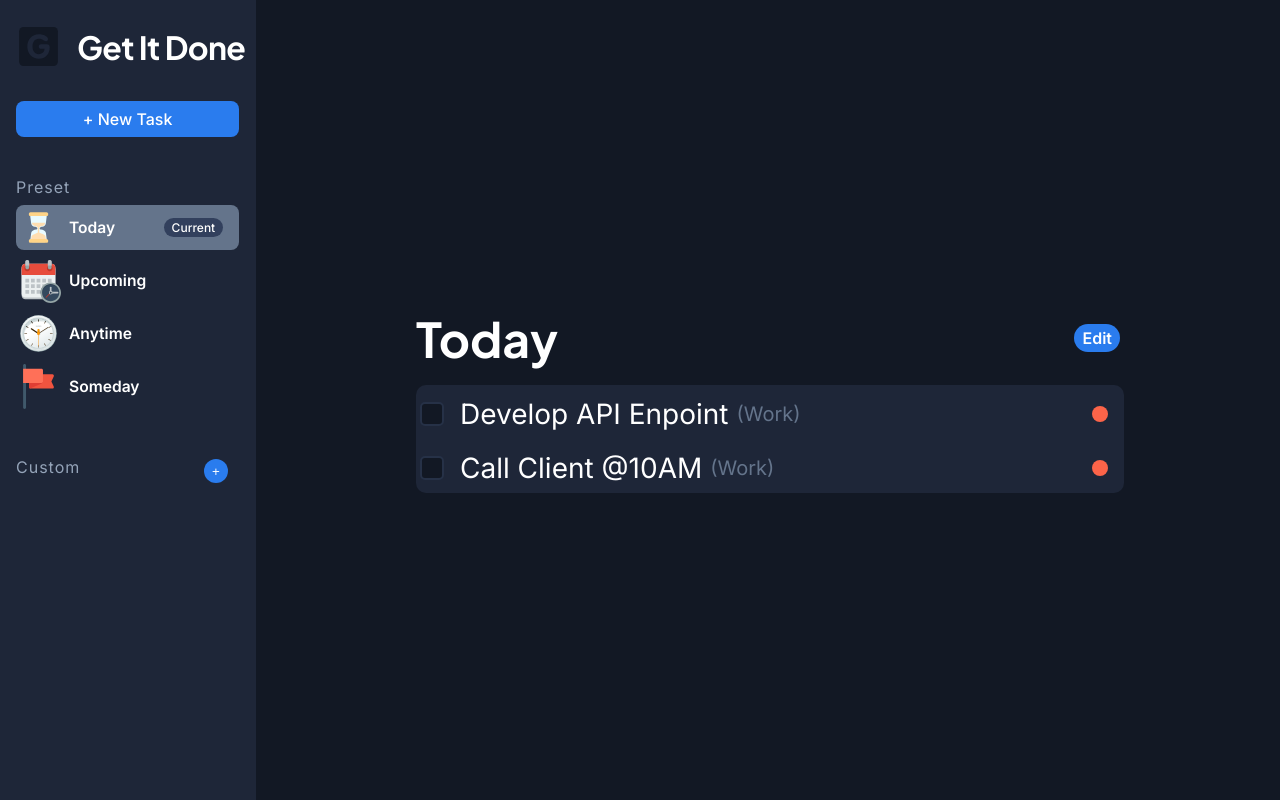
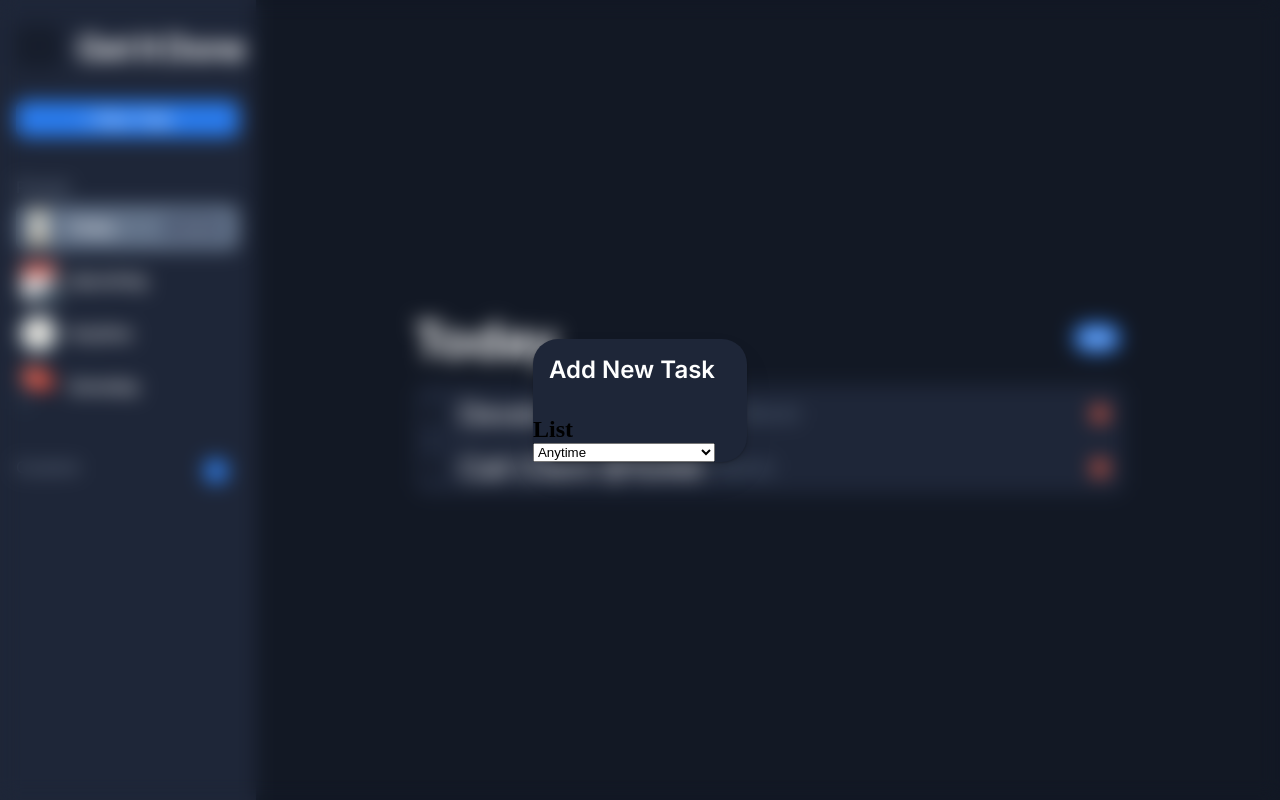
Before and after one commit to JayceDevelops/Get-It-Done, a website built with webpack: page src/template.html in a window 1280 px wide. Both pictures are taken after a click on the button "+ New Task". Built offline with nearby package versions, Linux system fonts and the light colour scheme.

Commit message:
Started working on new task modal.

```diff
--- a/src/modules/add-new-task.js
+++ /dev/null
@@ -1,3 +0,0 @@
-export const AddNewTask = () => {
-    alert("hi");
-};
--- a/src/modules/init-sidebar.js
+++ b/src/modules/init-sidebar.js
@@ -6,7 +6,7 @@ import Someday from '../assets/Someday.svg';
 import { loadCustomCategories } from './load-custom-category';
 import { ChangeCategory } from "../modules/change-category";
 import { AddCustomCategory } from "../modules/add-custom-category";
-import { AddNewTask } from "../modules/add-new-task";
+import { RenderModal } from '../modules/rendermodal';
 
 
 export const InitSidebar = () => {
@@ -20,7 +20,7 @@ export const InitSidebar = () => {
     newTask.textContent = '+ New Task';
 
     newTask.addEventListener("click", () => {
-        AddNewTask();
+        RenderModal("task");
     });
 
     nav.appendChild(newTask);
--- a/src/modules/rendermodal.js
+++ b/src/modules/rendermodal.js
@@ -15,14 +15,38 @@ export const RenderModal = (type) => {
     const modal = document.createElement('div');
     modal.classList.add('modal');
 
+    const modalHeading = document.createElement('h1');
+    const container = document.querySelector('.container');
+
+    const body = document.querySelector('body');
+
     if (type === "task"){
+        modalHeading.textContent = 'Add New Task';
+        modal.appendChild(modalHeading);
 
+        const listheading = document.createElement('h2');
+        listheading.textContent = "List";
+        modal.appendChild(listheading);
+
+        const categories = getListOfCategories();
+        const dropdown = document.createElement('select');
+        modal.appendChild(dropdown);
+
+        categories.forEach((category) => {
+            const option = document.createElement('option');
+            option.textContent = category;
+            option.value = category;
+            dropdown.appendChild(option);
+        });
+
+        modal.appendChild(dropdown);
+
+        modalBackground.appendChild(modal);
+        body.insertBefore(modalBackground, container);
     }
     else {
-        const container = document.querySelector('.container');
 
         // Heading
-        const modalHeading = document.createElement('h1');
         modalHeading.textContent = 'Create New Category';
         modal.appendChild(modalHeading);
 
@@ -111,13 +135,11 @@ export const RenderModal = (type) => {
         createAddEvent(modalBackground, modal, addButton);
 
         modalBackground.appendChild(modal);
-
-        const body = document.querySelector('body');
-
         body.insertBefore(modalBackground, container);
 
         updateImageSelectedBorder();
     };
+
 };
 
 const unFocusBackground = (container) => {
@@ -188,3 +210,19 @@ const updateImageSelectedBorder = () => {
     newIcon.style.borderColor = 'var(--accent-primary)';
     newIcon.classList.add('selected');
 };
+
+const getListOfCategories = () => {
+    let lists = ['Anytime', 'Someday'];
+
+    let CustomCategories = localStorage.getItem('Custom');
+
+    if (CustomCategories !== null){
+        CustomCategories = JSON.parse(CustomCategories);
+
+        CustomCategories.forEach(category => {
+            lists.push(category.name);
+        });
+    }
+
+    return lists;
+}
--- a/src/styling/main.css
+++ b/src/styling/main.css
@@ -351,10 +351,6 @@ main > .tasks > .task > .urgency > .color{
     height: auto;
 
     padding-right: 2rem;
-    position: absolute;
-    left: 40%;
-    top: 35%;
-
     border-radius: 25px;
     box-shadow: 0 1px 2px rgba(0, 0, 0, 0.20),
                 0 4px 8px rgba(0, 0, 0, 0.12),
@@ -432,6 +428,7 @@ main > .tasks > .task > .urgency > .color{
     font-weight: 700;
     color: var(--text-primary);
     background-color: var(--accent-primary);
+    cursor: pointer;
 }
 
 .modal > .modalbuttons > .cancel {
```
